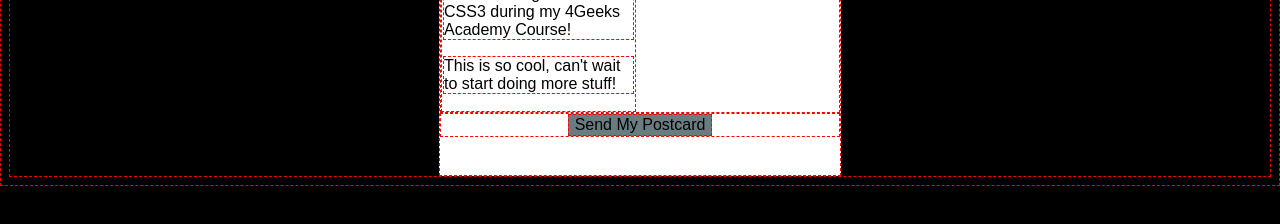
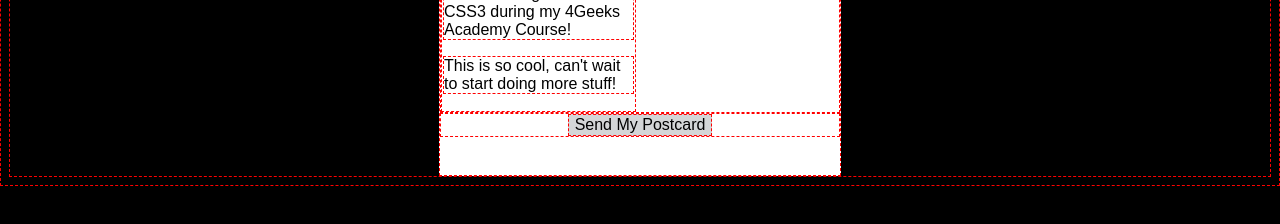
Before and after one commit to AngelaPatarroyo/Build-a-Digital-Postcard-with-HTML-CSS1, a plain HTML site: page index.html in a window 1280 px wide. Shown: the part 136-360 px from the top of the page. Drawn offline with Linux system fonts and the light colour scheme.

Commit message:
post card update

```diff
--- a/styles.css
+++ b/styles.css
@@ -48,7 +48,7 @@ p {
 
 }
 .postcard-footer button {
-    background: rgb(107, 124, 129);
+    background: rgb(212, 214, 215);
     font-family: fantasy;
     font-size:medium;
 }
```
